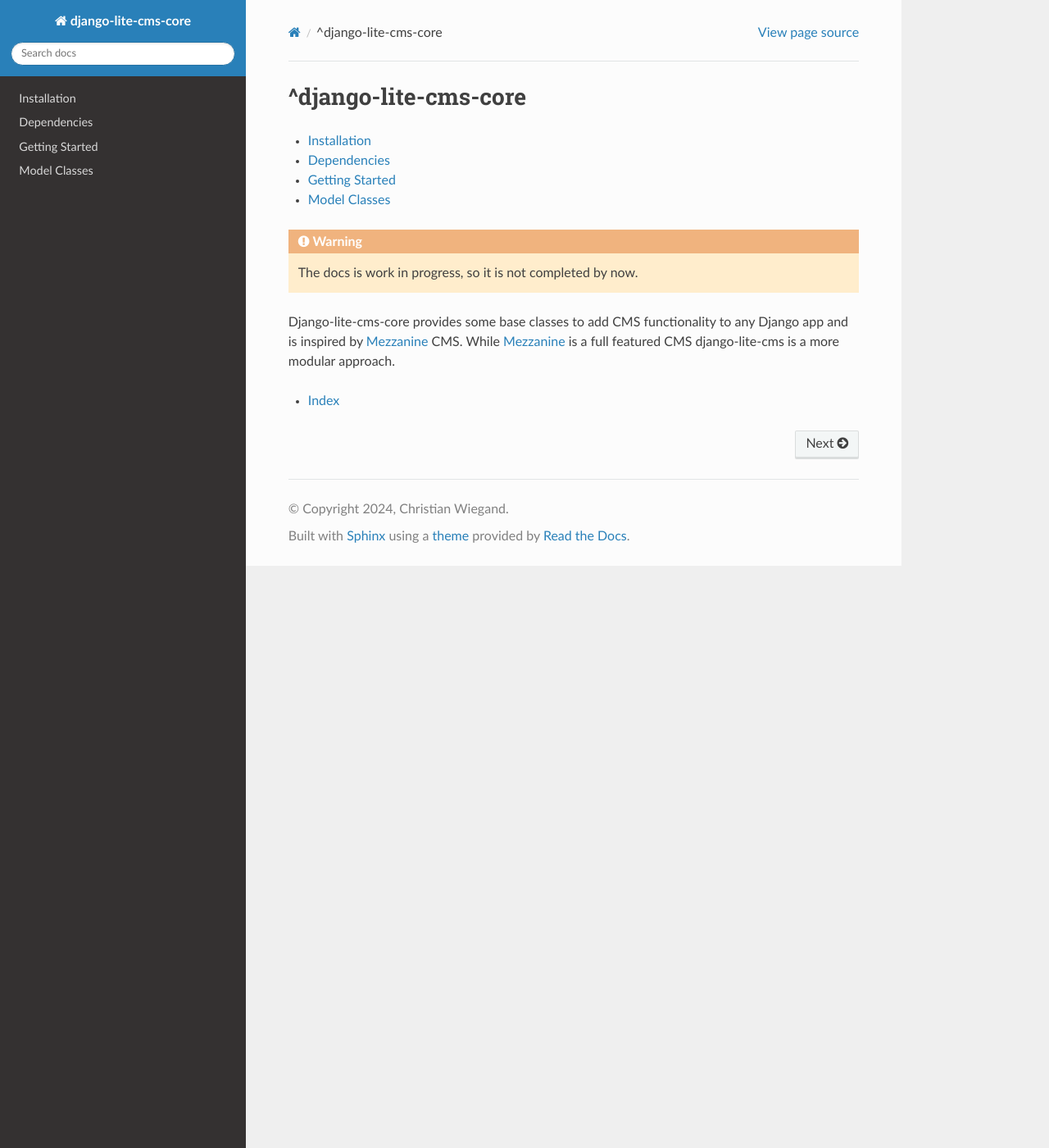
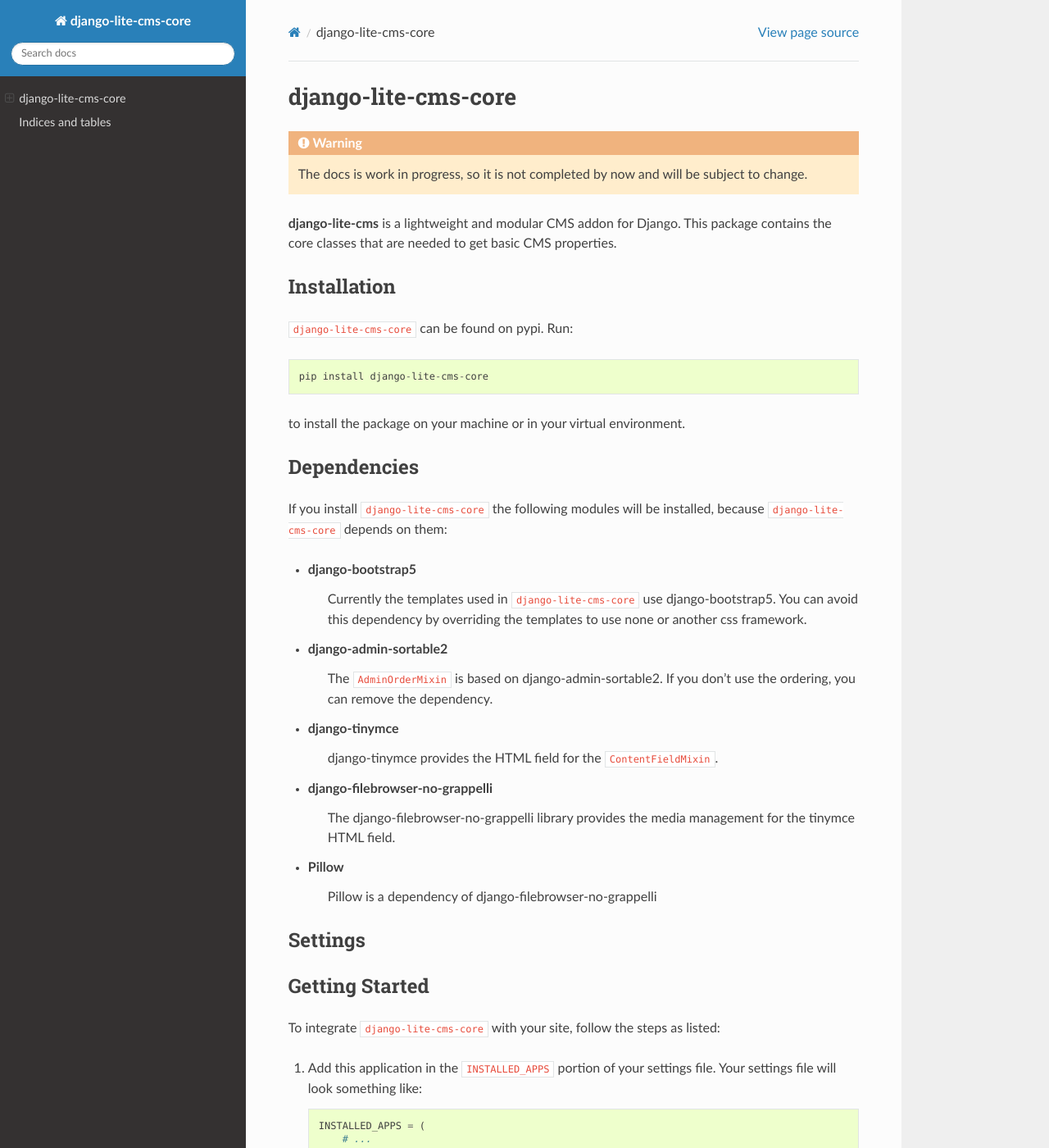
Before and after one commit to christianwgd/django-lite-cms-core, a Sphinx documentation site: the page built from docs/index.rst, in a window 1280 px wide and 1400 px high. Shown: the whole window at 82% size. Built offline with Sphinx 7.4.7 and the Read the Docs theme 3.1.0, drawn with Linux system fonts in a browser that asks for light colours; some of the changed text lies outside the part shown.

Commit message:
Fix sphinx autodoc

```diff
--- a/docs/conf.py
+++ b/docs/conf.py
@@ -11,15 +11,18 @@
 
 import os
 import sys
-from pathlib import Path
+import django
+from django.conf import settings
+
+settings.configure()
+django.setup()
 
 on_rtd = os.environ.get('READTHEDOCS', None) == 'True'
 
 # If extensions (or modules to document with autodoc) are in another directory,
 # add these directories to sys.path here. If the directory is relative to the
 # documentation root, use os.path.abspath to make it absolute, like shown here.
-# sys.path.insert(0, os.path.abspath('..'))
-sys.path.insert(0, str(Path('..').resolve()))
+sys.path.insert(0, os.path.abspath('..'))
 
 # -- General configuration -----------------------------------------------------
 
@@ -30,6 +33,7 @@
 # coming with Sphinx (named 'sphinx.ext.*') or your custom ones.
 extensions = [
     'sphinx.ext.autodoc',
+    # 'sphinx.ext.napoleon'
     'sphinx_rtd_theme',
 ]
 
--- a/docs/index.rst
+++ b/docs/index.rst
@@ -1,16 +1,80 @@
-^django-lite-cms-core
+django-lite-cms-core
 ====================
 
 .. toctree::
     :maxdepth: 4
 
-    installation
-    dependencies
-    gettingstarted
-    modelclasses
+.. warning::
+    The docs is work in progress, so it is not completed by now and will
+    be subject to change.
 
-.. warning::
-    The docs is work in progress, so it is not completed by now.
+**django-lite-cms** is a lightweight and modular CMS addon for Django. This
+package contains the core classes that are needed to get basic CMS properties.
+
+Installation
+------------
+
+``django-lite-cms-core`` can be found on pypi. Run::
+
+    pip install django-lite-cms-core
+
+to install the package on your machine or in your virtual environment.
+
+
+Dependencies
+------------
+
+If you install ``django-lite-cms-core`` the following modules will be
+installed, because ``django-lite-cms-core`` depends on them:
+
+- django-bootstrap5
+    Currently the templates used in ``django-lite-cms-core`` use
+    django-bootstrap5. You can avoid this dependency by overriding
+    the templates to use none or another css framework.
+
+- django-admin-sortable2
+    The ``AdminOrderMixin`` is based on django-admin-sortable2. If you
+    don't use the ordering, you can remove the dependency.
+
+- django-tinymce
+    django-tinymce provides the HTML field for the ``ContentFieldMixin``.
+
+- django-filebrowser-no-grappelli
+    The django-filebrowser-no-grappelli library provides the media
+    management for the tinymce HTML field.
+
+- Pillow
+    Pillow is a dependency of django-filebrowser-no-grappelli
+
+
+Settings
+--------
+
+
+Getting Started
+---------------
+
+To integrate ``django-lite-cms-core`` with your site, follow the steps as listed:
+
+1.  Add this application in the ``INSTALLED_APPS`` portion of your settings
+    file. Your settings file will look something like::
+
+        INSTALLED_APPS = (
+            # ...
+            'lite_cms_core',
+        )
+
+2.  Add the lite_cms_core urls to the end of your root urlconf. Your urlconf
+    will look something like::
+
+        urlpatterns = [
+            # ...
+            path('lite_cms_core/', include('lite_cms_core.urls')),
+        ]
+
+.. note::
+    You need to include the url patterns ony if you want to use the search functionality.
+
 
 Django-lite-cms-core provides some base classes to add CMS functionality to
 any Django app and is inspired by Mezzanine_ CMS. While Mezzanine_ is a full
@@ -18,4 +82,11 @@
 
 .. _Mezzanine: http://mezzanine.jupo.org/
 
+.. automodule:: lite_cms_core.models
+    :members:
+
+Indices and tables
+==================
 * :ref:`genindex`
+* :ref:`modindex`
+* :ref:`search`
--- a/docs/modelclasses.rst
+++ /dev/null
@@ -1,5 +0,0 @@
-Model Classes
--------------
-
-.. automodule:: lite_cms_core
-    :members:
```
Also changed, not shown: docs/dependencies.rst (deleted, +0 -24 lines), docs/gettingstarted.rst (deleted, +0 -23 lines), docs/installation.rst (deleted, +0 -8 lines).
